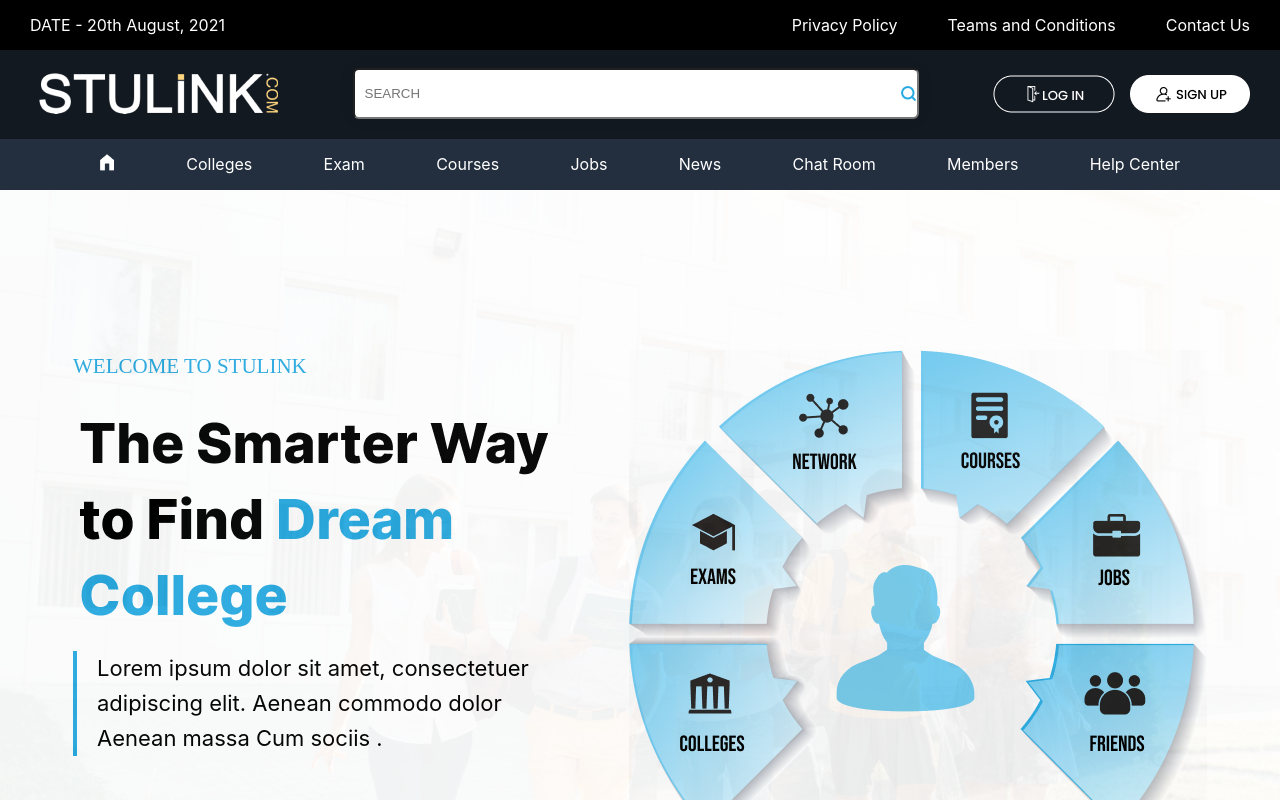
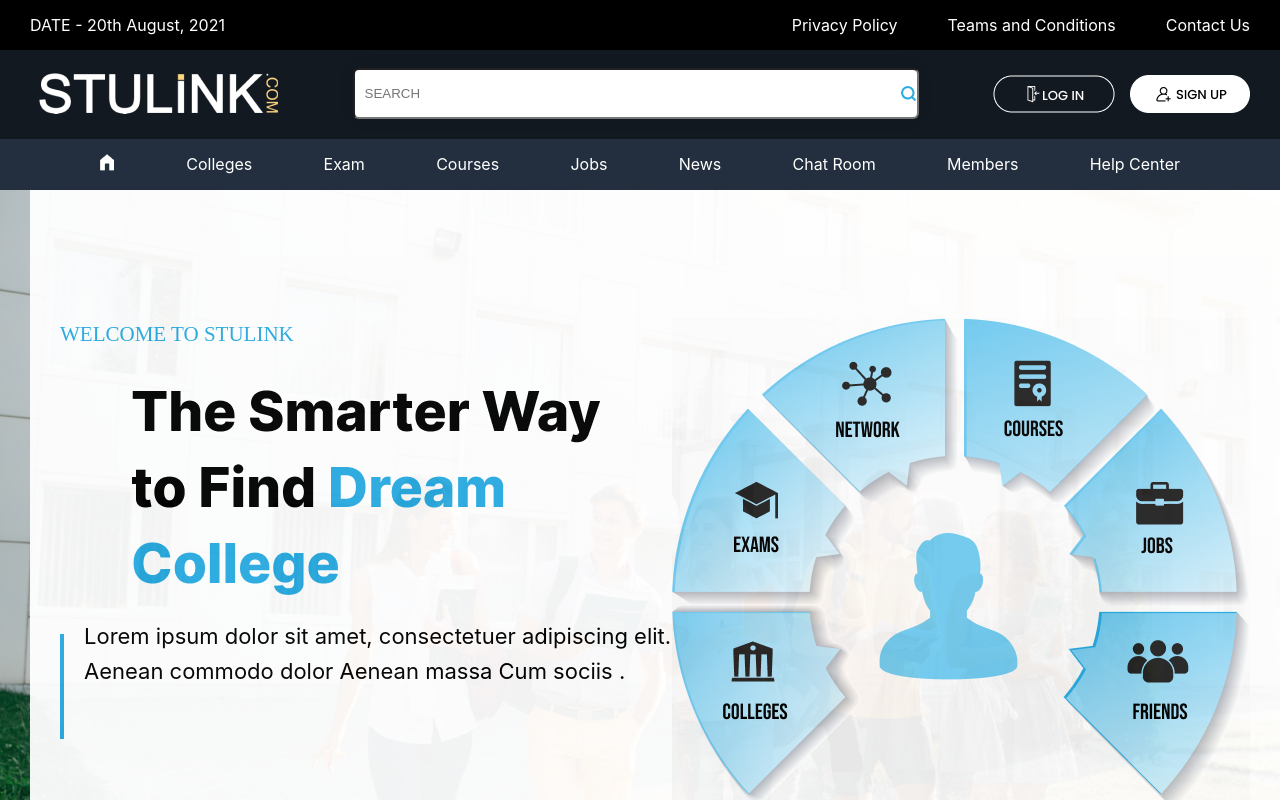
Before and after one commit to poojagautamcoder/STULINK, a React (Create React App) app: page / in a window 1280 px wide. Shown: the top 800 px of the page. Built offline with nearby package versions, Linux system fonts and the light colour scheme.

Commit message:
modified-resposivness

```diff
--- a/src/styles/Bodypartone.css
+++ b/src/styles/Bodypartone.css
@@ -5,17 +5,20 @@
   background: url(../himages/grouppicture.png);
 }
 .overlay {
-  top: 178px;
   height: 769px;
-  max-width: 1830px;
+  align-items: right;
+  width: auto;
+  margin-left: 30px;
   opacity: 95%;
   background: #ffffff;
-  margin-left: auto;
 }
 .child-overlay {
   display: flex;
   justify-content: space-evenly;
-  padding-top: 10rem;
+  padding-top: 8rem;
+  padding-left: 30px;
+  padding-right: 30px;
+
 }
 .welcome {
   height: 32px;
@@ -32,8 +35,6 @@
   padding-top: 20px;
 }
 .lorem-text {
-  max-width: 459px;
-  height: 100px;
   font-family: Inter;
   font-size: 22px;
   font-style: normal;
@@ -48,10 +49,31 @@
   justify-content: space-between;
 }
 .line {
-  padding-top: 20px;
+  padding-top: 15px;
 }
 /* media query */
-@media screen and (max-width: 2560px) {
+@media screen and (max-width:1096) {
+  .colored-text {
+    max-width: 450px;
+    height: auto;
+  }
+  .child-overlay {
+
+    padding-top: 5rem;
+    padding-left: 50px;
+    padding-right: 50px;
+
+  }
+  /* .chart{
+      padding-top: 30px;
+  } */
+  .line {
+    /* padding-top: 5px; */
+    /* padding-bottom: 5px; */
+    padding-left: 10px;
+}
+}
+/* @media screen and (max-width: 2560px) {
   .overlay {
     max-width: 2530px;
   }
@@ -59,9 +81,14 @@
       padding-top: 0%;
   }
 }
-@media screen and (max-width: 1440px) {
+@media screen and (max-width: 1819px) {
   .overlay {
-    max-width: 1415px;
+    max-width: 1730px;
+  }
+}
+@media screen and (max-width: 1771px) {
+  .overlay {
+    max-width: 1750px;
   }
 }
 @media screen and (max-width: 1024px) {
@@ -149,4 +176,4 @@
     max-width: 200px;
     height: auto;
   }
-}
+} */
```
